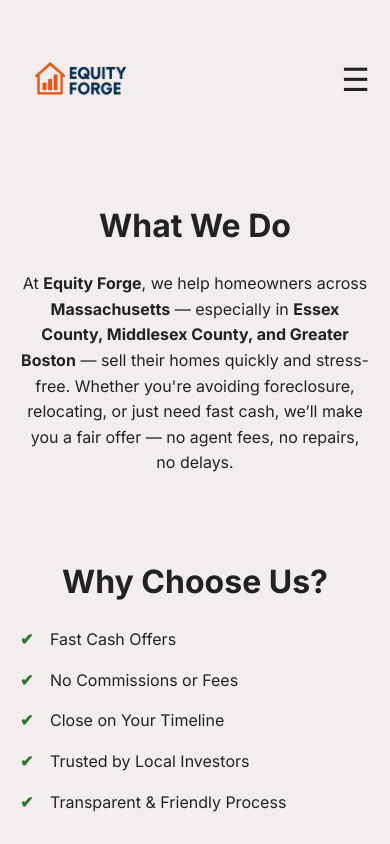
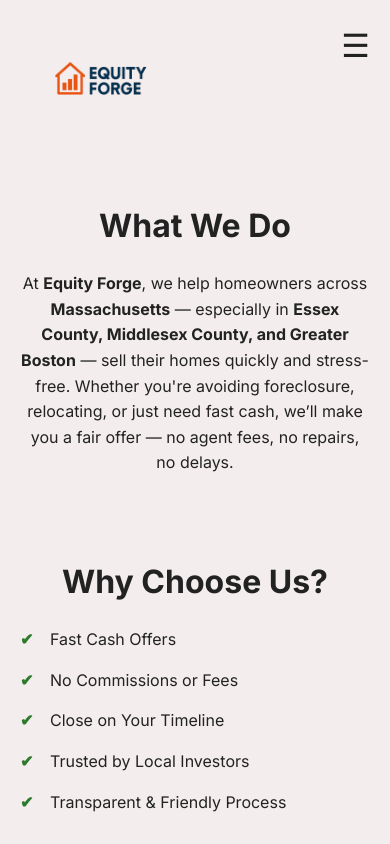
Before and after one commit to Silecara/equityforgehomes, a plain HTML site: page index.html in a window 390 px wide. Shown: the top 844 px of the page. Drawn offline with Linux system fonts and the light colour scheme.

Commit message:
Update style.css

```diff
--- a/style.css
+++ b/style.css
@@ -25,12 +25,13 @@ section {
   text-align: center;
 }
 
-/* Header */
+/* Header Layout */
 .logo-header {
   display: flex;
   align-items: center;
   justify-content: space-between;
-  padding: 20px 20px;
+  flex-wrap: wrap;
+  padding: 20px 40px;
   background-color: #f3eeed;
   position: relative;
 }
@@ -40,7 +41,19 @@ section {
   height: auto;
 }
 
-/* Hamburger */
+/* Nav */
+.mobile-nav {
+  display: flex;
+  gap: 30px;
+}
+
+.mobile-nav a {
+  text-decoration: none;
+  color: #222;
+  font-weight: 600;
+}
+
+/* Hamburger Icon */
 .menu-toggle {
   display: none;
   font-size: 2rem;
@@ -48,7 +61,20 @@ section {
   z-index: 1001;
 }
 
-/* Nav */
+/* Mobile Adjustments */
+@media (max-width: 1024px) {
+  .logo-header {
+    flex-direction: row;
+    align-items: center;
+  }
+
+  .menu-toggle {
+    display: block;
+    position: absolute;
+    right: 20px;
+    top: 20px;
+  }
+
   .mobile-nav {
     display: none;
     flex-direction: column;
@@ -62,24 +88,18 @@ section {
     z-index: 1000;
   }
 
-.mobile-nav a {
-  padding: 10px 0;
-  text-decoration: none;
-  color: #222;
-  font-weight: 600;
-}
-
   .mobile-nav.active {
     display: flex;
   }
+}
 
-/* Checklist */
+/* Checkmark List */
 .checklist {
   list-style: none;
   padding-left: 0;
-  text-align: left;
   max-width: 600px;
   margin: 0 auto;
+  text-align: left;
 }
 
 .checklist li {
@@ -97,6 +117,7 @@ section {
   font-weight: bold;
 }
 
+/* Contact Paragraph Spacing */
 #contact p {
   margin-bottom: 20px;
 }
@@ -146,18 +167,3 @@ footer {
   background-color: #f3eeed;
   margin-top: 40px;
 }
-
-/* Mobile Styles */
-@media (max-width: 1024px) {
-  .menu-toggle {
-    display: block;
-  }
-
-  .logo-header {
-    padding-right: 20px;
-  }
-
-  .mobile-nav {
-    top: 70px;
-  }
-}
```
Lines whose indentation alone changed are shown as unchanged.
